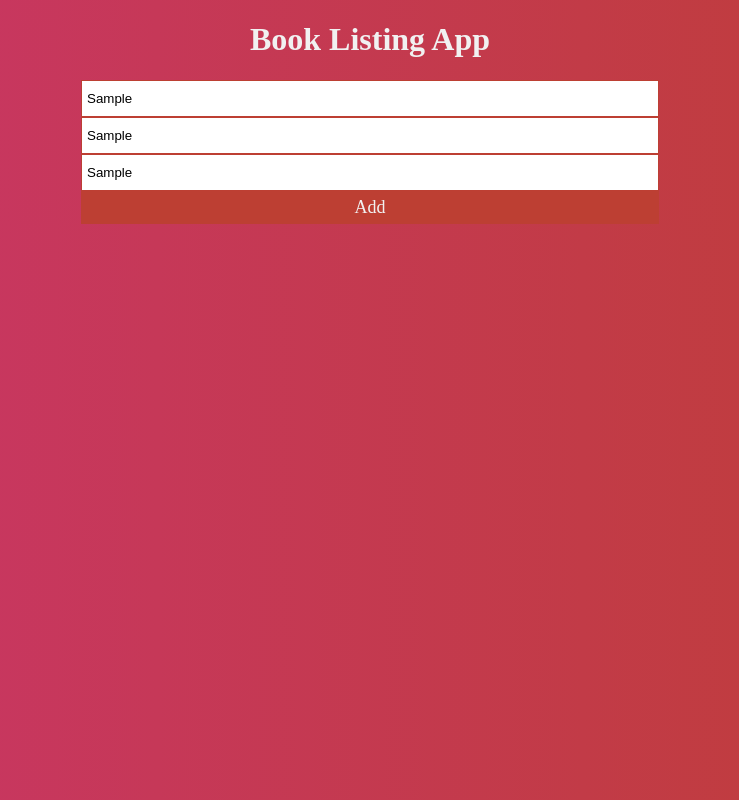
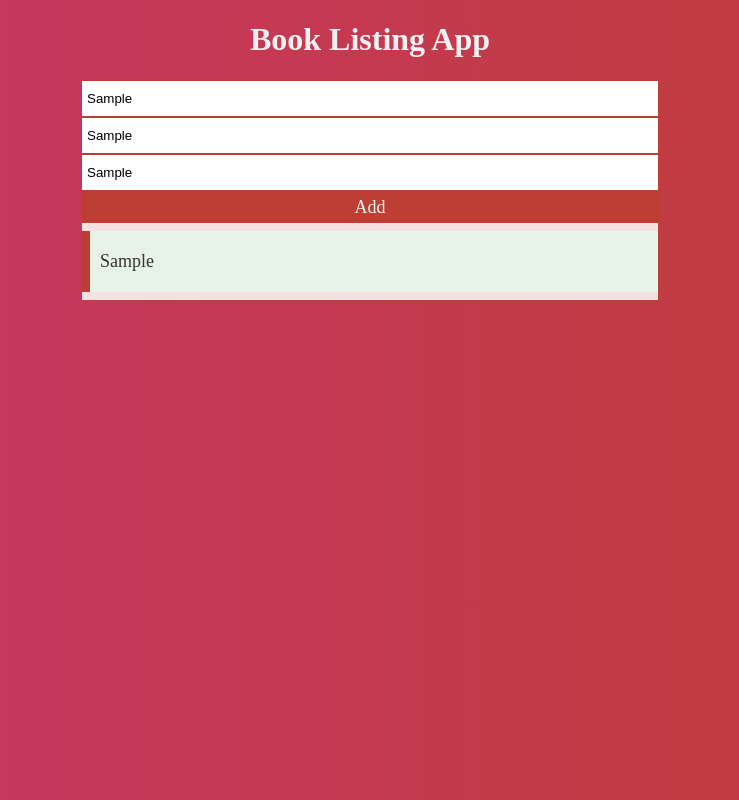
Before and after one commit to RRakib/List-Books-MERN-Stack, a React (Create React App) app in the folder View/: page / in a window 1280 px wide. Both pictures are taken after typing "Sample", "Sample", "Sample" into the empty fields and a click on the button "Add". Shown: the whole page, without its empty margins (270-1009 px from the left). Built offline with nearby package versions, Linux system fonts and the light colour scheme.

Commit message:
Form is Connected to the State

```diff
--- a/View/src/Components/Todo/Form.js
+++ b/View/src/Components/Todo/Form.js
@@ -2,6 +2,13 @@ import React from "react";
 
 
 const Form = (props) => {
+    let books = props.books.map((items) => {
+        return(
+            <div className="Todo-list">
+                <p>{items.book}</p>
+            </div>
+        )
+    })
     return(
         <div className="Todo">
             <form onSubmit={props.handleSubmit}>
@@ -29,6 +36,7 @@ const Form = (props) => {
                 <br />
                 <button> Add </button>
             </form>
+            {books}
         </div>
     )
 }
--- a/View/src/Components/Todo/Todo.css
+++ b/View/src/Components/Todo/Todo.css
@@ -1,7 +1,7 @@
 .Todo{
     width: 45%;
     margin: auto;
-    background: #eee;
+    background: #F5E1E2;
     overflow-x: hidden;
     border: 1px solid #BD3F33;
 }
@@ -21,3 +21,16 @@
     font-family: "Kaushan Script";
     border: none;
 }
+.Todo .Todo-list{
+    text-align: left;
+    background: #E6F3E7;
+    color: #333;
+    border-left: 8px solid #BD3F33;
+    padding: 20px 10px;
+    margin: 8px 0;
+    font-size: 18px;
+}
+.Todo .Todo-list p{
+    padding: 0;
+    margin: 0;
+}
--- a/View/src/Components/Todo/Todo.js
+++ b/View/src/Components/Todo/Todo.js
@@ -6,6 +6,7 @@ class Todo extends Component {
     constructor(props){
         super(props);
         this.state = {
+            books : [],
             book : "",
             author : "",
             age : ""
@@ -17,13 +18,20 @@ class Todo extends Component {
         this.setState({
             [name] : value
         })
-        console.log(this.state)
     }
     handleSubmit = (e) => {
         e.preventDefault();
+        let bookArray = {
+            book : this.state.book,
+        }
+        this.setState({
+            ...this.state,
+            books : [bookArray, ...this.state.books]
+        })
     }
 
     render(){
+        console.log(this.state.books)
         return(
             <div>
                 <Form
@@ -32,6 +40,7 @@ class Todo extends Component {
                     book = {this.state.book}
                     author = {this.state.author}
                     age = {this.state.age}
+                    books = {this.state.books}
                 />
             </div>
         )
```
